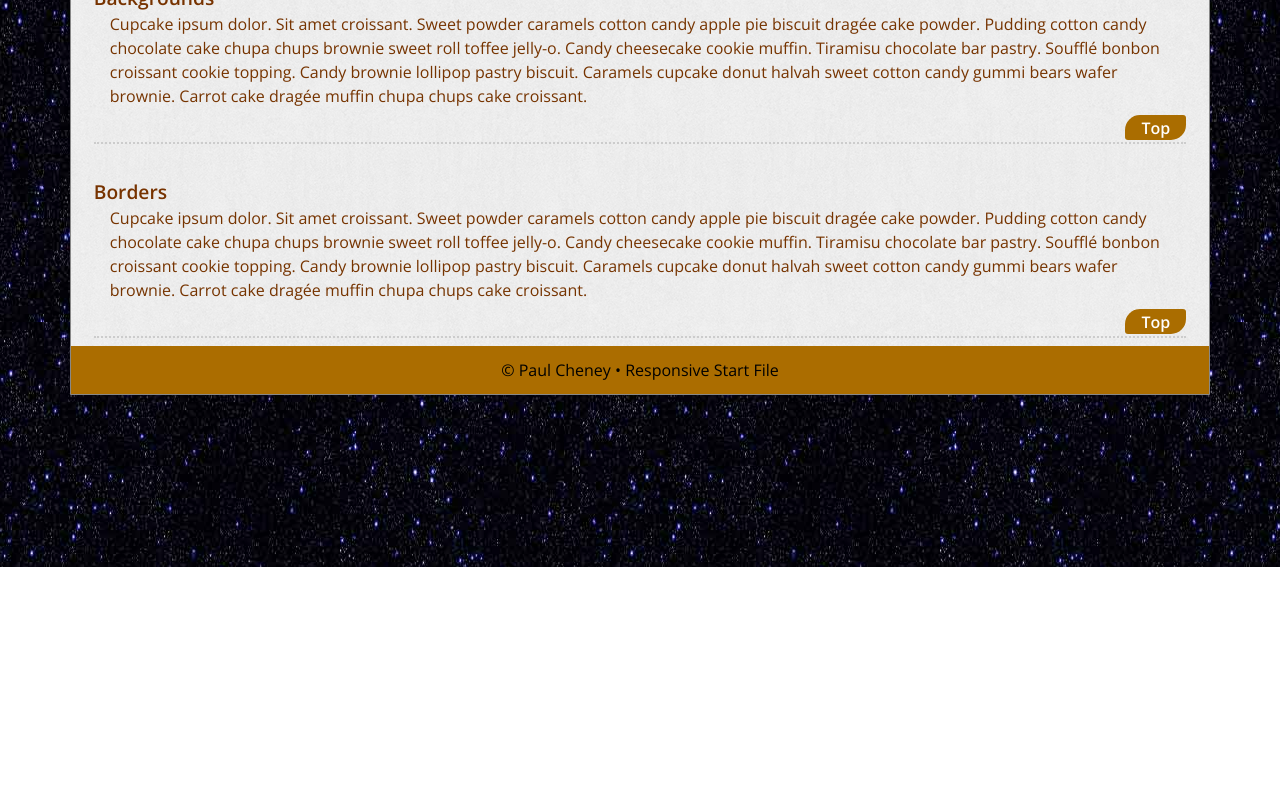
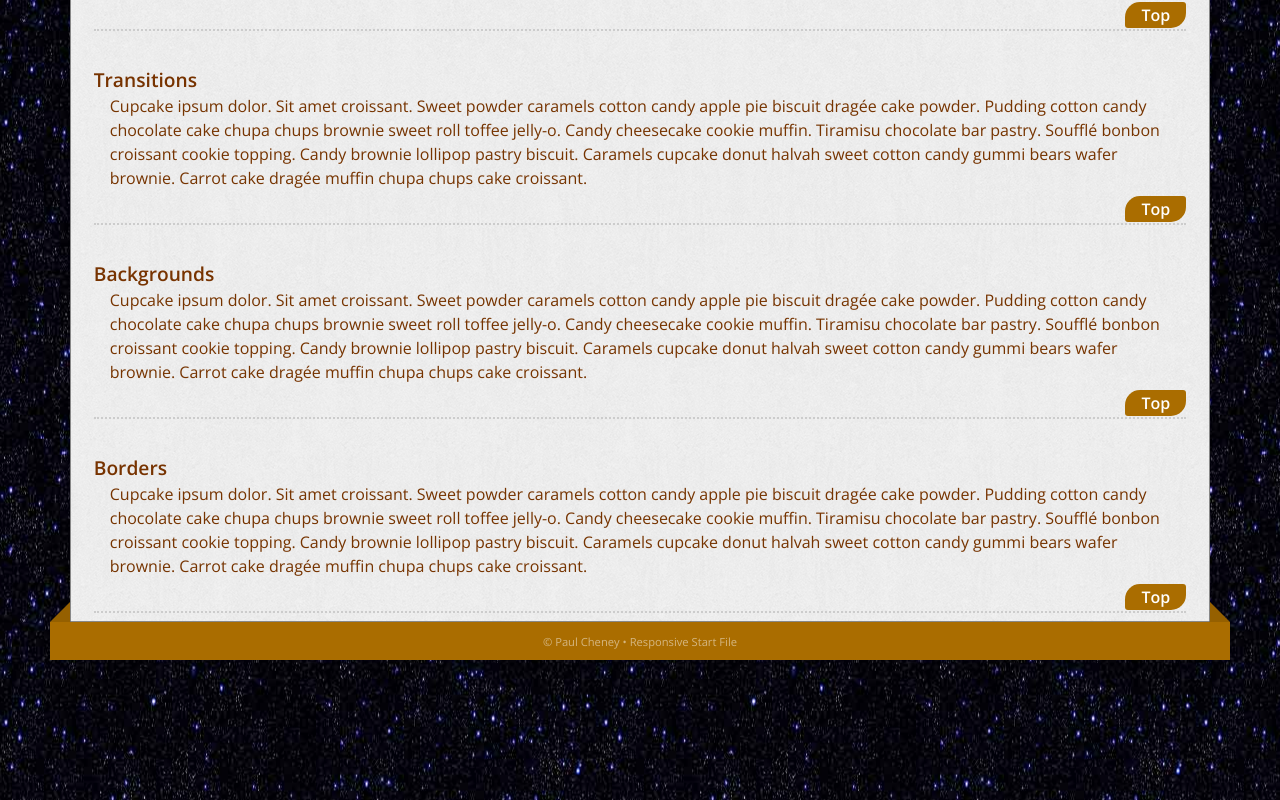
Before and after one commit to jeannesguinn/css-responsive-exercise, a plain HTML site: page index.html in a window 1280 px wide. Shown: the part 1723-2523 px from the top of the page. Before the commit the page ends 2290 px from the top, so only its background shows below. Drawn offline with nearby package versions, Linux system fonts and the light colour scheme; a web font is replaced by a local one.

Commit message:
finished design

```diff
--- a/css/desktop.css
+++ b/css/desktop.css
@@ -20,6 +20,7 @@
 		border: 1px solid #888;
 		border-top-left-radius: 10px;
 		border-top-right-radius: 10px;
+		margin-bottom: 0;
 	}
 
 /*-----HEADER -----*/
@@ -57,9 +58,40 @@
 
 /*-----CONTENT -----*/
 
-
+	#content a{
+		-webkit-transition: color .6s ease;
+		transition: color .6s ease;
+	}
+	#content ul.earth li a img{
+		-webkit-transition: -webkit-transform 0.6s ease-in-out;
+		transition: transform 0.6s ease-in-out;
+	}
+	#content ul.earth li a:hover img{
+		-webkit-transform: scale(1.5);
+		transform: scale(1.5);
+	}
 
 /*----- FOOTER -----*/
+	footer{
+		width: 1180px;
+		margin: 0 auto;
+		position: relative;
+	}
+	footer .left, footer .right{
+		position: absolute;
+		top: -20px;
+		width: 20px;
+		height: 20px;
+		border-top: 20px solid transparent;
+	}
+	footer .left{
+		border-right: 20px solid #956000;
+	}
+	footer .right{
+		right: 0;
+		border-left: 20px solid #956000;
+		border-top: 20px solid transparent;
+	}
 
 
 }
--- a/css/phone-default.css
+++ b/css/phone-default.css
@@ -124,14 +124,36 @@ nav ul li a:hover {
 	float: right;
 	text-decoration: none;
 }
+#content a{
+	color: #5c0000;
+	-webkit-transition: color .4s ease;
+	transition: color .4s ease;
+}
+#content a:hover{
+	color: #000000;
+	text-decoration: underline;
+}
 
+/*---scaling images---*/
 
+#content ul.earth li{
+	float:left;
+	padding: 2%;
+	width: 25%;
+}
+#content ul.earth li a img{
+	width: 100%;
+	border: 1px solid #fff;
+}
 
 /*----- FOOTER -----*/
 footer {
 	clear: both;
 	text-align: center;
-	padding: 1em;
+	padding: 1.2em 0;
+	font-size: .7em;
+	color: rgba(255, 255, 255, 0.5);
+	background-color: #aa6d00;
 }
 
 
--- a/index.html
+++ b/index.html
@@ -81,6 +81,13 @@
         <article id="menu2">
             <h2>Gradients</h2>
             <p>Cupcake ipsum dolor. Sit amet croissant. Sweet powder caramels cotton candy apple pie biscuit dragée cake powder. Pudding cotton candy chocolate cake chupa chups brownie sweet roll toffee jelly-o. Candy cheesecake cookie muffin. Tiramisu chocolate bar pastry. Soufflé bonbon croissant cookie topping. Candy brownie lollipop pastry biscuit. Caramels cupcake donut halvah sweet cotton candy gummi bears wafer brownie. Carrot cake dragée muffin chupa chups cake croissant.</p>
+            <ul class="earth">
+                <li><a href="#"><img src="images/earth.jpg" alt="earth" /></a></li>
+                <li><a href="#"><img src="images/earth.jpg" alt="earth" /></a></li>
+                <li><a href="#"><img src="images/earth.jpg" alt="earth" /></a></li>
+                <li><a href="#"><img src="images/earth.jpg" alt="earth" /></a></li>
+            </ul>
+            <div class="keepOpen"></div>
             <a href="#wrapper" class="top">Top</a>
         </article>
 
@@ -127,13 +134,14 @@
         </article>
 
     </div><!-- end content -->
-
+    </div> <!-- end container -->
 
     <footer>
-    <p>&copy; Paul Cheney &bull; Responsive Start File</p>
+        <div class="left"></div>
+        <div class="right"></div>
+        <p>&copy; Paul Cheney &bull; Responsive Start File</p>
     </footer>
 
-    </div> <!-- end container -->
     </div> <!-- end wrapper -->
 </body>
 </html>
```
Also changed, not shown: images/earth.jpg (added).
